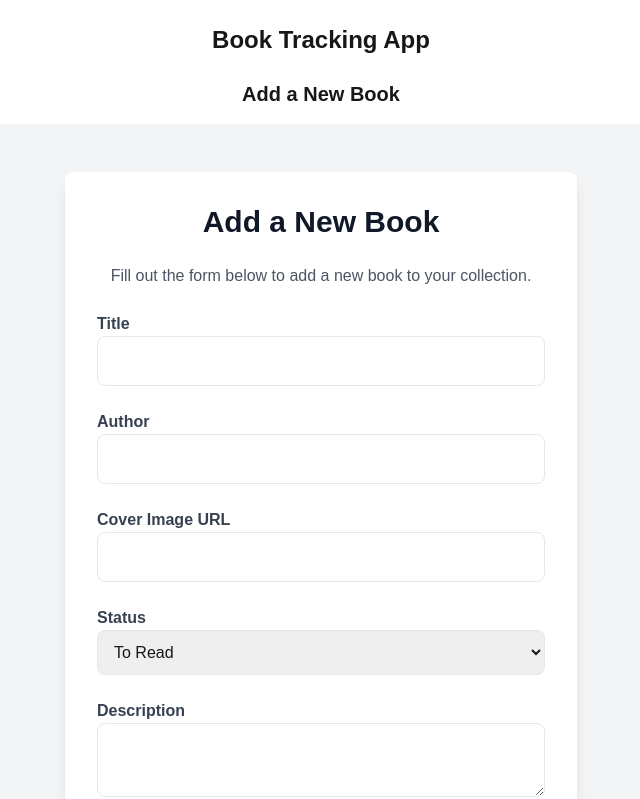
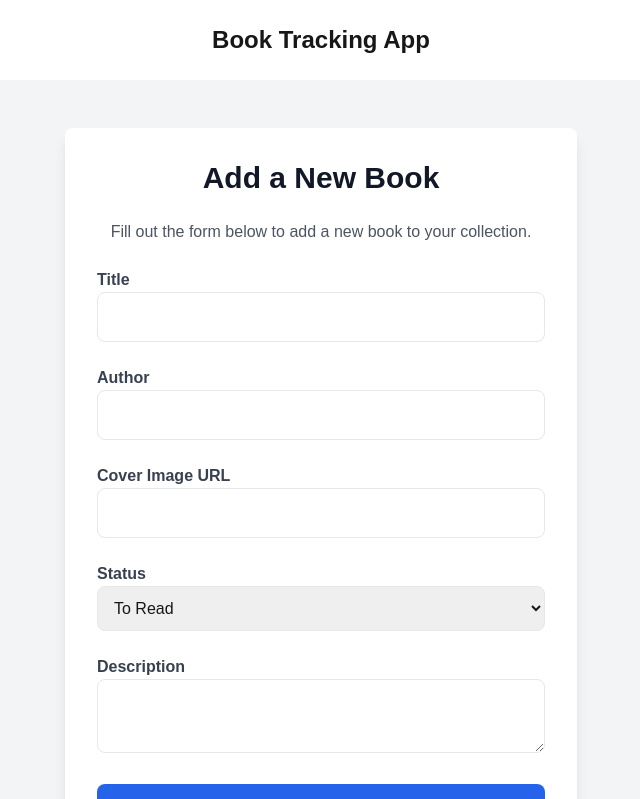
Before and after one commit to Marvellous-Udoye/Book-Tracking-App, a Next.js app: page / in a window 1280 px wide. Shown: the top 799 px of the page, without its empty margins (319-959 px from the left). Built offline with nearby package versions, Linux system fonts and the light colour scheme.

Commit message:
layout: switched tab space using indent two

```diff
--- a/src/app/pages/index.tsx
+++ b/src/app/pages/index.tsx
@@ -27,7 +27,6 @@ const Home = () => {
       <h1 className="text-center text-2xl font-bold mb-6">Book Tracking App</h1>
 
       <div className="mb-6">
-                <h2 className="text-center text-xl font-semibold mb-4">Add a New Book</h2>
         <AddBookForm onAddBook={addBook} />
       </div>
 
```
Also changed, not shown: src/app/components/AddBookForm.tsx (indentation only), src/app/components/BookCard.tsx (indentation only), src/app/components/BookList.tsx (indentation only), src/app/pages/[id].tsx (indentation only), src/app/store/reducer.ts (indentation only), src/app/types/book.ts (indentation only). Lines whose indentation alone changed are shown as unchanged.
